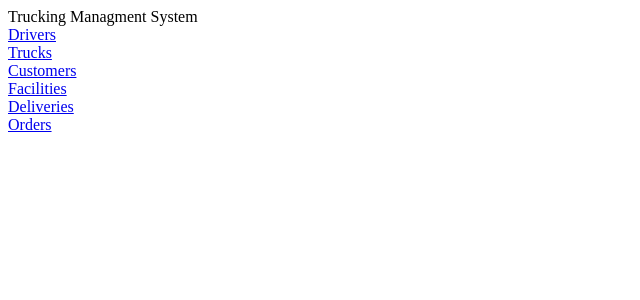
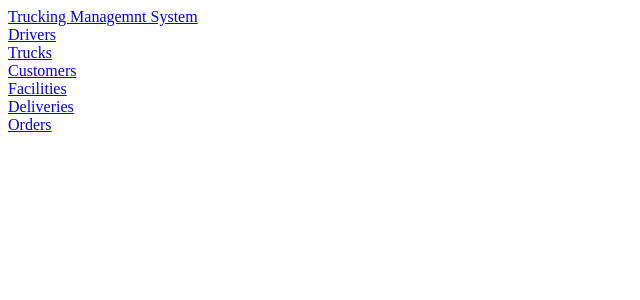
Before and after one commit to Owen-Williamson/CS340_Group70, a Node server app: page / in a window 1280 px wide. Shown: the top 300 px of the page, without its empty margins (0-640 px from the left). Run offline with Node 20, Linux system fonts and the light colour scheme; some libraries are stand-ins or nearby versions.

Commit message:
made the title into a link to the homepage

```diff
--- a/views/layouts/main.handlebars
+++ b/views/layouts/main.handlebars
@@ -17,7 +17,7 @@
   <body>
     <header>
       <div class="heaeder-container">
-        Trucking Managment System
+        <a href="/">Trucking Managemnt System</a>
       </div>
     </header>
 
```
